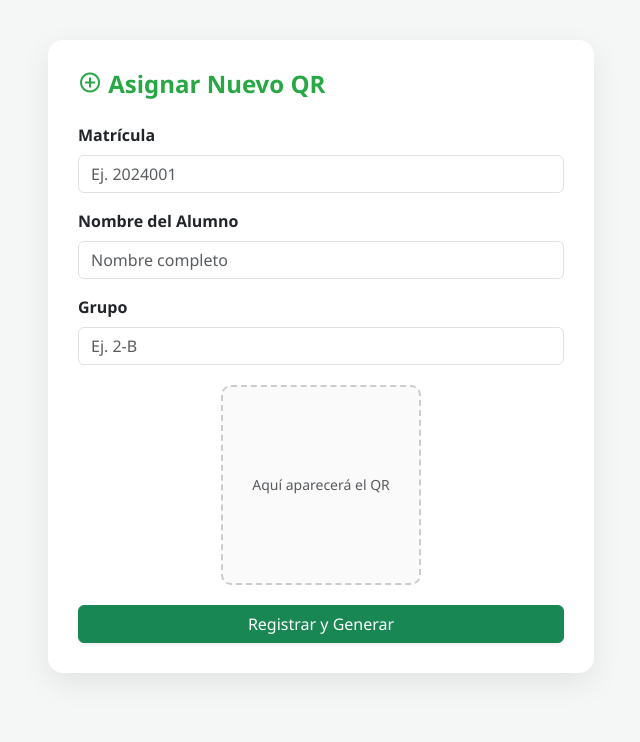
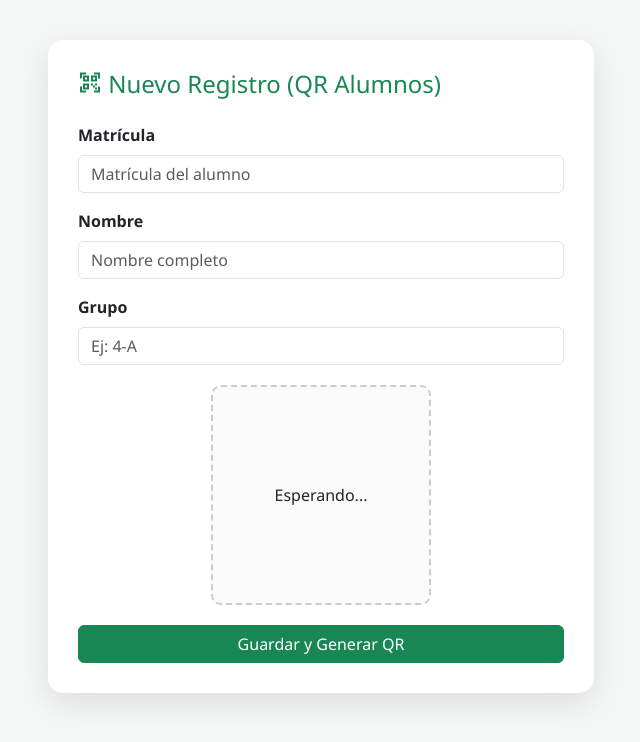
Before and after one commit to Dany77103/CECYTE_Proyec, a PHP site: page /asignar_qr.php in a window 1280 px wide. Shown: the top 742 px of the page, without its empty margins (319-959 px from the left). Run offline with PHP 8.4, Linux system fonts and the light colour scheme; a user stored in the database is signed in.

Commit message:
genero QR

```diff
--- a/asignar_qr.php
+++ b/asignar_qr.php
@@ -9,16 +9,14 @@ if (!isset($_SESSION['loggedin']) || $_SESSION['loggedin'] !== true) {
 <html lang="es">
 <head>
     <meta charset="UTF-8">
-    <title>Asignar Código QR - CECYTE</title>
-    <meta name="viewport" content="width=device-width, initial-scale=1.0">
+    <title>Asignar QR - CECYTE</title>
     <link href="https://cdn.jsdelivr.net/npm/bootstrap@5.3.0/dist/css/bootstrap.min.css" rel="stylesheet">
     <link href='https://unpkg.com/boxicons@2.1.4/css/boxicons.min.css' rel='stylesheet'>
     <script src="https://cdnjs.cloudflare.com/ajax/libs/qrcodejs/1.0.0/qrcode.min.js"></script>
     <style>
         body { background-color: #f4f7f6; font-family: 'Segoe UI', sans-serif; }
-        .card-qr { background: white; border-radius: 15px; padding: 30px; box-shadow: 0 10px 30px rgba(0,0,0,0.08); margin-top: 40px; }
-        .verde-cecyte { color: #28a745; font-weight: bold; }
-        .preview-box { width: 200px; height: 200px; border: 2px dashed #ccc; margin: 20px auto; display: flex; align-items: center; justify-content: center; background: #fafafa; border-radius: 10px; }
+        .card-qr { background: white; border-radius: 15px; padding: 30px; box-shadow: 0 10px 30px rgba(0,0,0,0.1); margin-top: 40px; }
+        .preview-box { width: 220px; height: 220px; border: 2px dashed #ccc; margin: 20px auto; display: flex; align-items: center; justify-content: center; background: #fafafa; border-radius: 10px; }
         #qrCanvas img { max-width: 100%; height: auto; }
     </style>
 </head>
@@ -28,31 +26,24 @@ if (!isset($_SESSION['loggedin']) || $_SESSION['loggedin'] !== true) {
     <div class="row justify-content-center">
         <div class="col-md-6">
             <div class="card-qr">
-                <h4 class="verde-cecyte mb-4"><i class='bx bx-plus-circle'></i> Asignar Nuevo QR</h4>
-
-                <form id="formQR">
+                <h4 class="text-success mb-4"><i class='bx bx-qr-scan'></i> Nuevo Registro (QR Alumnos)</h4>
                 <div class="mb-3">
                     <label class="form-label fw-bold">Matrícula</label>
-                        <input type="text" id="mat" class="form-control" required placeholder="Ej. 2024001">
+                    <input type="text" id="mat" class="form-control" placeholder="Matrícula del alumno">
                 </div>
                 <div class="mb-3">
-                        <label class="form-label fw-bold">Nombre del Alumno</label>
-                        <input type="text" id="nom" class="form-control" required placeholder="Nombre completo">
+                    <label class="form-label fw-bold">Nombre</label>
+                    <input type="text" id="nom" class="form-control" placeholder="Nombre completo">
                 </div>
                 <div class="mb-3">
                     <label class="form-label fw-bold">Grupo</label>
-                        <input type="text" id="gru" class="form-control" required placeholder="Ej. 2-B">
+                    <input type="text" id="gru" class="form-control" placeholder="Ej: 4-A">
                 </div>
-
-                    <div class="preview-box" id="qrCanvas">
-                        <span class="text-muted small text-center">Aquí aparecerá el QR</span>
-                    </div>
-
+                <div class="preview-box" id="qrCanvas">Esperando...</div>
                 <div class="d-grid gap-2">
-                        <button type="button" id="btnAccion" class="btn btn-success shadow-sm">Registrar y Generar</button>
+                    <button type="button" id="btnAccion" class="btn btn-success">Guardar y Generar QR</button>
                     <button type="button" id="btnSave" class="btn btn-outline-primary" style="display:none;">Descargar PNG</button>
                 </div>
-                </form>
             </div>
         </div>
     </div>
@@ -60,54 +51,48 @@ if (!isset($_SESSION['loggedin']) || $_SESSION['loggedin'] !== true) {
 
 <script>
 document.getElementById('btnAccion').addEventListener('click', function() {
-    const matricula = document.getElementById('mat').value.trim();
-    const nombre = document.getElementById('nom').value.trim();
-    const grupo = document.getElementById('gru').value.trim();
+    const fd = new FormData();
+    fd.append('matricula', document.getElementById('mat').value.trim());
+    fd.append('nombre', document.getElementById('nom').value.trim());
+    fd.append('grupo', document.getElementById('gru').value.trim());
 
-    if(!matricula || !nombre || !grupo) {
-        alert("Completa todos los campos.");
-        return;
+    if(!document.getElementById('mat').value || !document.getElementById('nom').value) {
+        return alert("Llena los campos obligatorios.");
     }
 
-    const fd = new FormData();
-    fd.append('matricula', matricula);
-    fd.append('nombre', nombre);
-    fd.append('grupo', grupo);
-
-    // Intentar registrar
     fetch('registrar_qr.php', {
         method: 'POST',
         body: fd
     })
-    .then(r => r.text()) // Cambiamos a texto para ver qué responde realmente
-    .then(text => {
-        try {
-            const data = JSON.parse(text);
+    .then(r => r.json())
+    .then(data => {
         if(data.status === 'success') {
             const canvas = document.getElementById('qrCanvas');
             canvas.innerHTML = "";
+
+            // El QR contiene el ID que usaremos para la tabla de asistencias
             new QRCode(canvas, {
-                    text: `CECYTE|${matricula}|${nombre}|${grupo}`,
+                text: data.alumno_id.toString(),
                 width: 180, height: 180
             });
+
             document.getElementById('btnSave').style.display = 'block';
-                alert("Alumno guardado en la base de datos.");
+            alert("Registrado con éxito en qralumnos. ID: " + data.alumno_id);
         } else {
             alert("Error: " + data.message);
         }
-        } catch(e) {
-            console.error("Error del servidor:", text);
-            alert("El servidor mandó una respuesta inválida. Revisa la consola.");
-        }
     })
-    .catch(err => alert("No se pudo conectar con el servidor."));
+    .catch(err => {
+        console.error(err);
+        alert("Fallo de conexión.");
+    });
 });
 
 document.getElementById('btnSave').addEventListener('click', function() {
     const img = document.querySelector('#qrCanvas img');
     const a = document.createElement('a');
     a.href = img.src;
-    a.download = `QR_${document.getElementById('mat').value}.png`;
+    a.download = `QR_Alumno_${document.getElementById('mat').value}.png`;
     a.click();
 });
 </script>
```
Also changed, not shown: registrar_qr.php (+21 -23 lines). Lines whose indentation alone changed are shown as unchanged.
